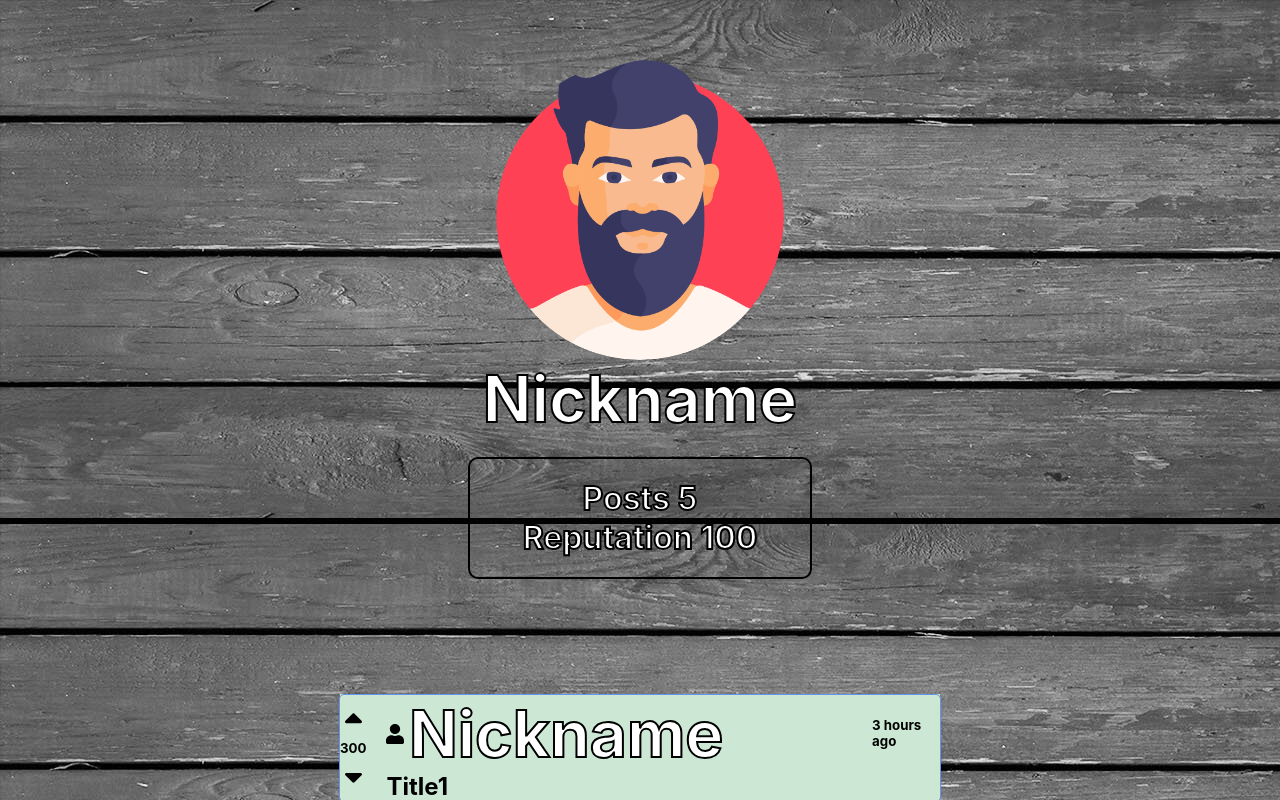
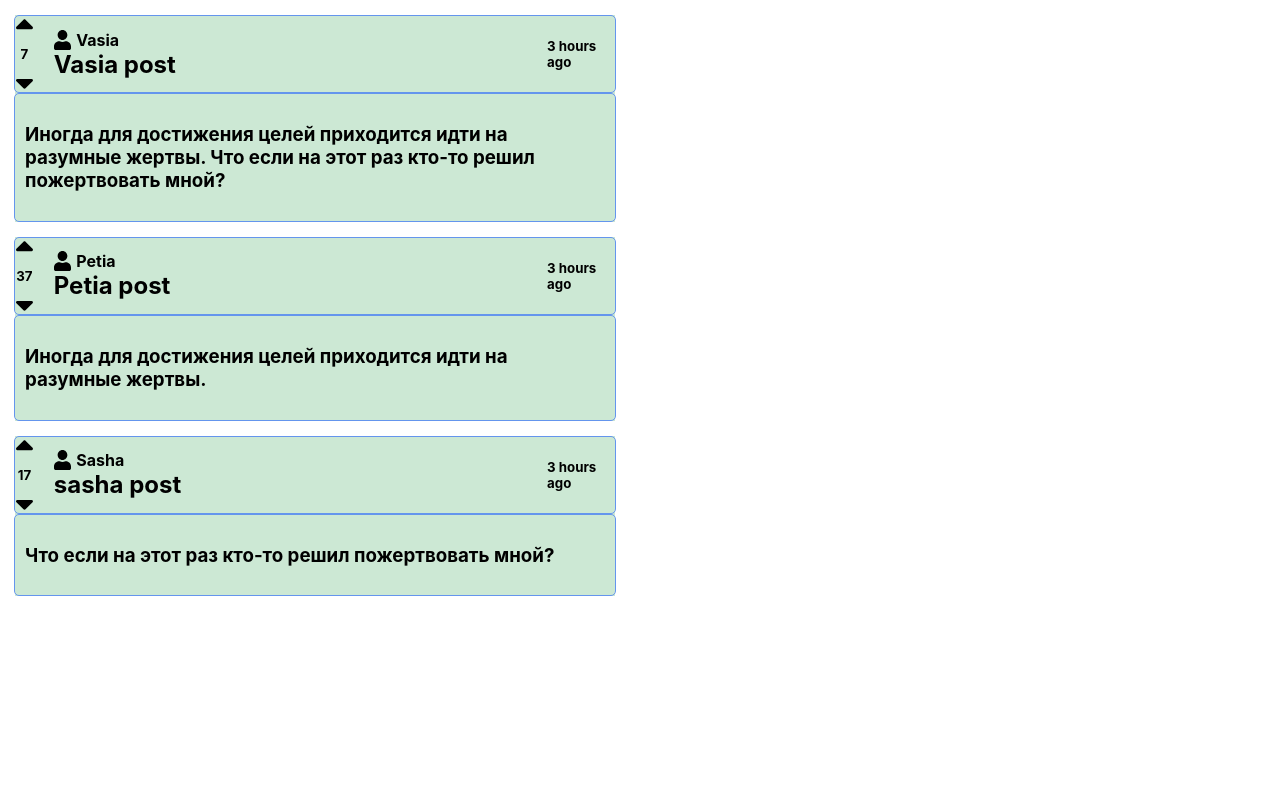
Before and after one commit to Zoolgrand/PikabuForum, a React (Create React App) app: page / in a window 1280 px wide. Shown: the top 800 px of the page. Built offline with nearby package versions, Linux system fonts and the light colour scheme.

Commit message:
Forum component added, posts render dynamicly

```diff
--- a/src/App.js
+++ b/src/App.js
@@ -1,10 +1,10 @@
 import { useState } from 'react';
-import User from './components/User/User';
+import Forum from './components/Forum/Forum';
 function App() {
   const [isActive, setIsActive] = useState(false);
   return (
     <div className="App">
-      <User />
+    <Forum/>
     </div>
   );
 }
--- /dev/null
+++ b/src/components/Forum/Forum.js
@@ -0,0 +1,34 @@
+import Post from '../Post/Post';
+function Forum() {
+  const data = [
+    {
+      user: 'Vasia',
+      title: 'Vasia post',
+      body: ` Иногда для достижения целей приходится идти на разумные жертвы. Что
+        если на этот раз кто-то решил пожертвовать мной?`,
+      upvotes: 10,
+      downvotes: 3,
+    },
+    {
+      user: 'Petia',
+      title: 'Petia post',
+      body: ` Иногда для достижения целей приходится идти на разумные жертвы.`,
+      upvotes: 40,
+      downvotes: 3,
+    },
+    {
+      user: 'Sasha',
+      title: 'sasha post',
+      body: ` Что если на этот раз кто-то решил пожертвовать мной?`,
+      upvotes: 20,
+      downvotes: 3,
+    },
+  ];
+
+  return (
+    <div>
+        {data.map(item =>{ return <Post user={item.user} title={item.title} body={item.body} upvotes={item.upvotes} downvotes={item .downvotes} />})}
+    </div>
+  );
+}
+export default Forum;
--- a/src/components/Post/Post.css
+++ b/src/components/Post/Post.css
@@ -83,4 +83,5 @@
     padding: 10px;
     border: 1px solid cornflowerblue;
     border-radius: 5px;
+    width: 580px;
 }
--- a/src/components/Post/Post.js
+++ b/src/components/Post/Post.js
@@ -2,22 +2,22 @@ import user from "../../images/user.svg";
 import upvote from "../../images/upvote.svg";
 import downvote from "../../images/downvote.svg";
 import "./Post.css";
-function Post() {
+function Post(props) {
   return (
     <div className="post">
       <div className="post-header">
         <div className="post-header-left">
           <div className="rating">
             <img className="upvote" src={upvote} alt="upvote"></img>
-            <h5 className="post-rating">300</h5>
+            <h5 className="post-rating">{props.upvotes-props.downvotes}</h5>
             <img className="downvote" src={downvote} alt="downvote"></img>
           </div>
           <div className="post-info">
             <div className="user">
               <img className="user-avatar" src={user} alt="avatar"></img>
-              <h4 className="nickname">Nickname</h4>
+              <h4 className="nickname">{props.user}</h4>
             </div>
-            <h2 className="post-title">Title1</h2>
+            <h2 className="post-title">{props.title}</h2>
           </div>
         </div>
         <div className="post-header-right">
@@ -26,8 +26,7 @@ function Post() {
       </div>
       <div className="post-body">
         <h3>
-          Иногда для достижения целей приходится идти на разумные жертвы. Что
-          если на этот раз кто-то решил пожертвовать мной?
+       {props.body}
         </h3>
       </div>
     </div>
--- a/src/components/User/User.css
+++ b/src/components/User/User.css
@@ -29,7 +29,7 @@
     margin-bottom: 100px;
 }
 
-.nickname {
+.user-page-nickname {
     color: white;
     -webkit-text-stroke: black 2px;
     font-size: 4em;
--- a/src/components/User/User.js
+++ b/src/components/User/User.js
@@ -6,7 +6,7 @@ function User() {
     <div className="wrap">
       <div className="user-top">
         <img className="avatar" src={user}></img>
-        <h1 className="nickname">Nickname</h1>
+        <h1 className="user-page-nickname">Nickname</h1>
       </div>
       <div className="user-bot">
         <h3 className="user-info">Posts 5</h3>
```
